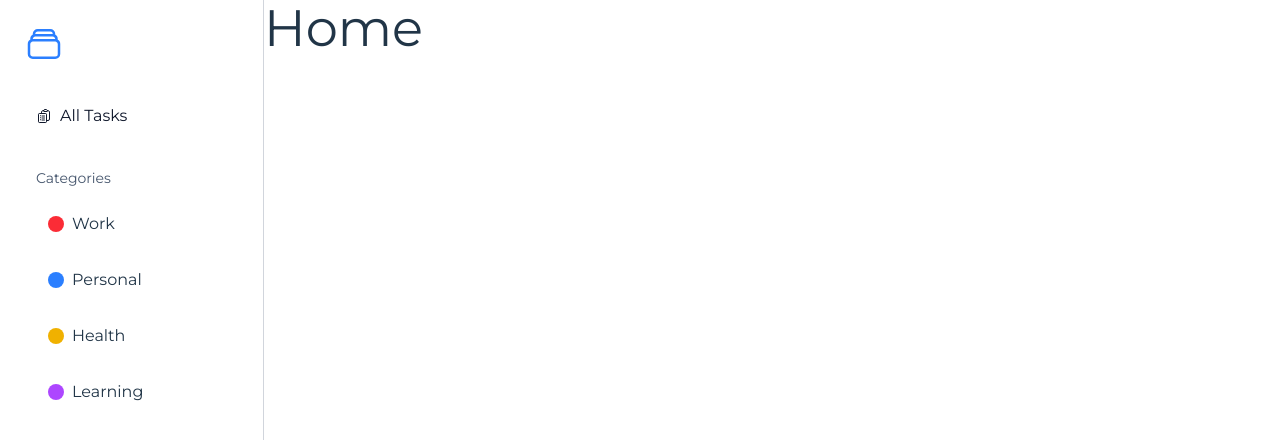
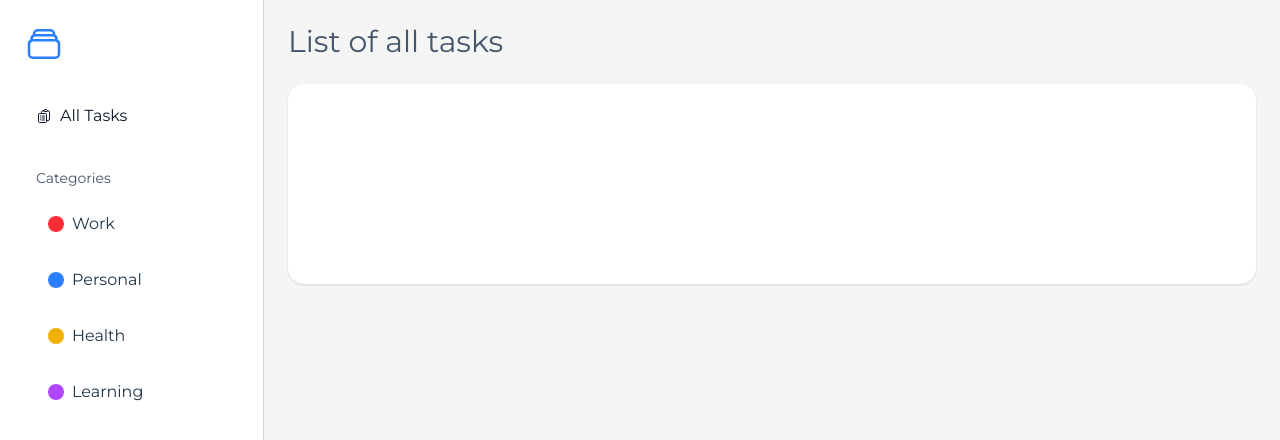
Before and after one commit to bertsss/task-management, a Vue app: page / in a window 1280 px wide. Shown: the top 440 px of the page. Built offline with nearby package versions, Linux system fonts and the light colour scheme; the HTML template or start-up script is replaced by a standard one.

Commit message:
Create initial home component

```diff
--- a/src/pages/Home.vue
+++ b/src/pages/Home.vue
@@ -1,5 +1,7 @@
 <template>
-    <div>
-        <h1>Home</h1>
+    <div class="p-6 bg-neutral-100 h-full">
+        <h2 class="text-3xl text-slate-600 mb-6">List of all tasks</h2>
+        <div class="w-full h-[200px] rounded-2xl shadow-sm bg-white">
+        </div>
     </div>
 </template>
```
